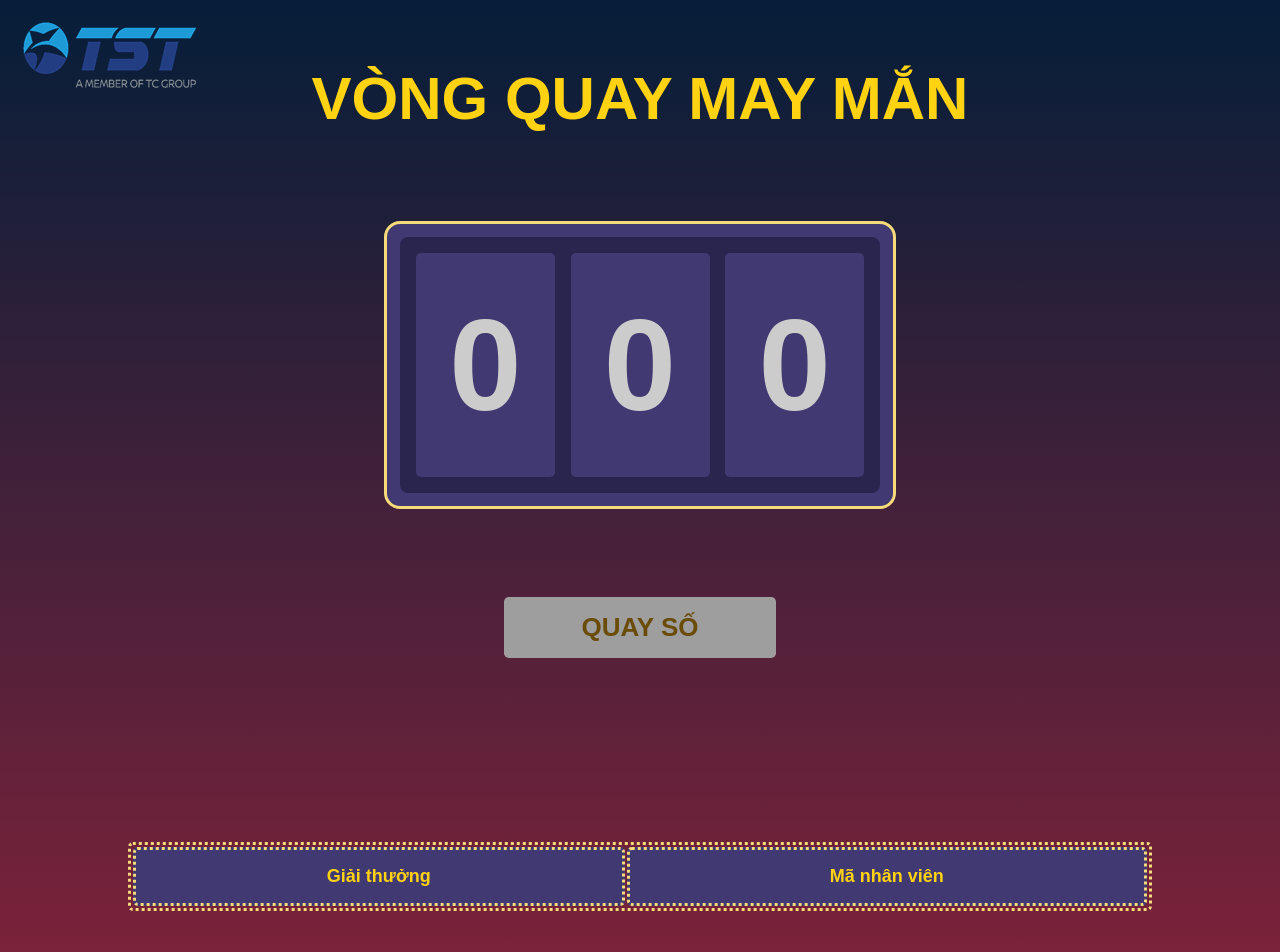
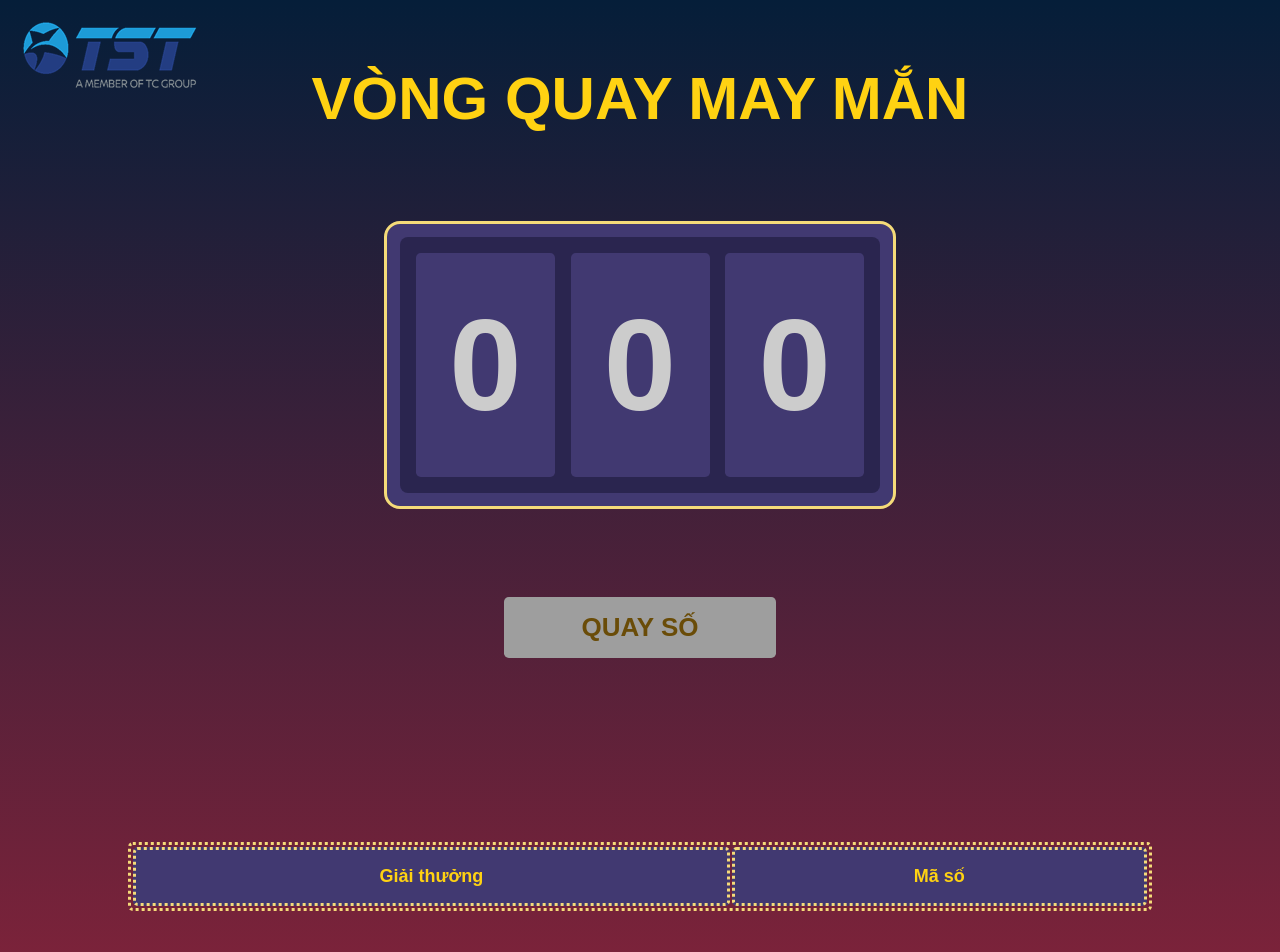
Before and after one commit to thanghn14/RotationLuck, a React (Vite) app: page / in a window 1280 px wide. Shown: the top 952 px of the page. Built offline with nearby package versions, Linux system fonts and the light colour scheme; grey boxes are pictures that could not be loaded.

Commit message:
Changes to be committed: 	new file:   src/assets/mp3/xo-so.mp3 	modified:   src/components/Random.jsx

```diff
--- a/src/components/Random.jsx
+++ b/src/components/Random.jsx
@@ -3,7 +3,7 @@ import "../assets/css/random.css";
 import FireWork from "./FireWork";
 import { dummyData } from "./_mock";
 import musicSuccess from "../assets/mp3/congrats.mp3";
-import musicPlay from "../assets/mp3/musicPlay.mp3";
+import musicPlay from "../assets/mp3/xo-so.mp3";
 import Audio from "./Audio";
 
 const Random = () => {
@@ -200,7 +200,7 @@ const Random = () => {
         <thead>
           <tr className="thead">
             <th>Giải thưởng</th>
-            <th>Mã nhân viên</th>
+            <th>Mã số</th>
           </tr>
         </thead>
         <tbody>
```
Also changed, not shown: 1 other file (tests, documents, lock files or other folders).
